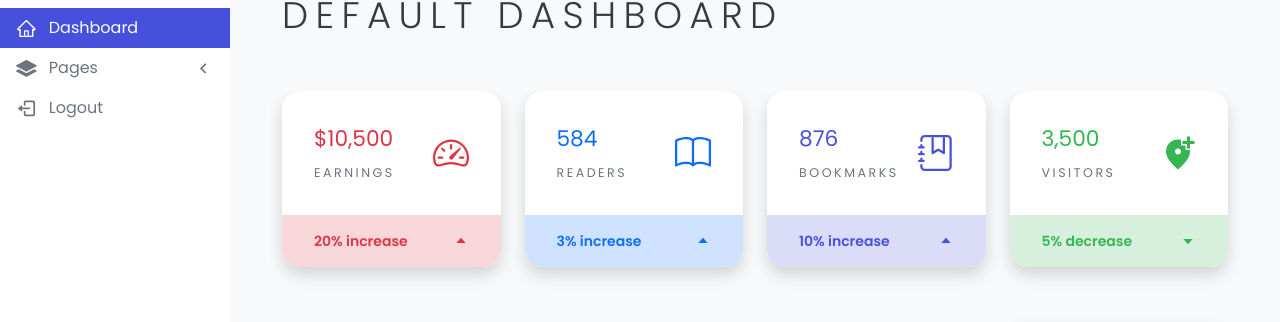
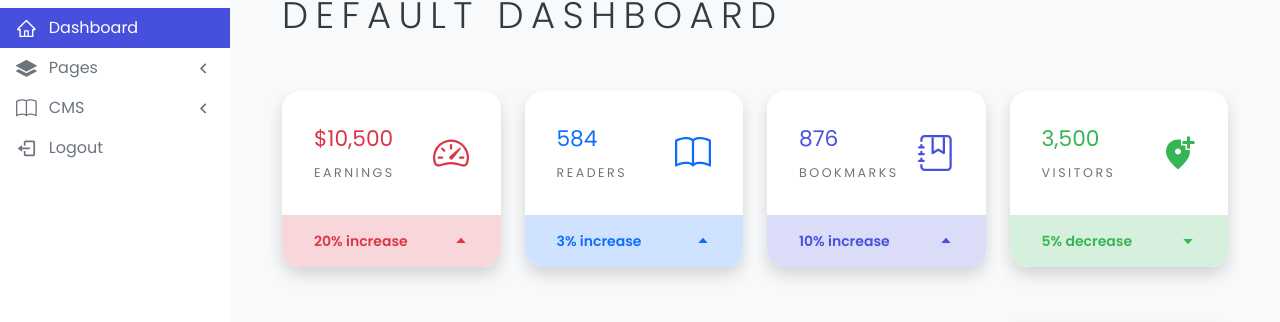
Before and after one commit to Pyae-Sone-Phone-Myint/Dashboard, a React (Vite) app: page / in a window 1280 px wide. Shown: the part 122-444 px from the top of the page. Built offline with nearby package versions, Linux system fonts and the light colour scheme; sample sign-in values are in the browser's storage.

Commit message:
create post

```diff
--- a/package.json
+++ b/package.json
@@ -21,6 +21,7 @@
     "react-chartjs-2": "^5.2.0",
     "react-dom": "^18.2.0",
     "react-icons": "^4.9.0",
+    "react-quill": "^2.0.0",
     "react-redux": "^8.1.0",
     "react-router-dom": "^6.13.0",
     "react-to-print": "^2.14.13"
--- a/src/components/Navbar/Navbar.jsx
+++ b/src/components/Navbar/Navbar.jsx
@@ -18,6 +18,7 @@ import Contact from "../../pages/contact/Contact";
 import Invoice from "../../pages/invoice/Invoice";
 import Knowledge from "../../pages/knowledge/Knowledge";
 import ProfilePage from "../../pages/profile/ProfilePage";
+import Posts from "../../pages/Posts/Posts";
 
 const Navbar = () => {
   const [sidebar, setSidebar] = useState(true);
@@ -388,6 +389,7 @@ const Navbar = () => {
                   <Route path="contacts" element={<Contact />} />
                   <Route path="invoice" element={<Invoice />} />
                   <Route path="/profile" element={<ProfilePage />} />
+                  <Route path="/cms-new-post" element={<Posts />} />
                 </Routes>
               </div>
               <Routes>
--- a/src/components/Navbar/Sidebar.jsx
+++ b/src/components/Navbar/Sidebar.jsx
@@ -2,7 +2,7 @@ import React, { useState } from "react";
 import "./sidebar.css";
 import { AiOutlineHome } from "react-icons/ai";
 import { NavLink, Navigate, useNavigate } from "react-router-dom";
-import { BsFillLayersFill } from "react-icons/bs";
+import { BsBook, BsFillLayersFill } from "react-icons/bs";
 import { MdKeyboardArrowLeft } from "react-icons/md";
 import { Card, Accordion, AccordionBody } from "@material-tailwind/react";
 import { BiLogOut } from "react-icons/bi";
@@ -90,6 +90,51 @@ const Sidebar = ({ sidebar, mOpen }) => {
               </div>
             </AccordionBody>
           </Accordion>
+          <Accordion open={open === 2}>
+            <div
+              className="sidebar-link cursor-pointer select-none"
+              onClick={() => handleOpen(2)}
+            >
+              <div className={` flex items-center ${!sidebar && "flex-col"}`}>
+                <BsBook size={"1.3rem"} />
+                <h4
+                  className={` sidebar-title ${
+                    !sidebar ? "ms-0 text-[0.75rem]" : "ms-3"
+                  }`}
+                >
+                  CMS
+                </h4>
+                <MdKeyboardArrowLeft
+                  className={` ${!sidebar ? "ms-0 -rotate-90" : "ms-auto"} ${
+                    open === 2 ? "-rotate-90" : ""
+                  } ${!sidebar && open === 2 ? "rotate-90" : ""}`}
+                  size={"1.3rem"}
+                />
+              </div>
+            </div>
+            <AccordionBody className="py-0 mx-0">
+              <div className={` ${!sidebar && "text-center"} sidebar-list`}>
+                <NavLink to={"/"} className="sidebar-link text-[calc(.75rem+.1vw)]">
+                  Posts
+                </NavLink>
+                <NavLink
+                  to={"/cms-new-post"}
+                  className="sidebar-link text-[calc(.75rem+.1vw)]"
+                >
+                  Add new post
+                </NavLink>
+                <NavLink
+                  to={"/"}
+                  className="sidebar-link text-[calc(.75rem+.1vw)]"
+                >
+                  Categories
+                </NavLink>
+                <NavLink to={"/"} className="sidebar-link text-[calc(.75rem+.1vw)]">
+                  Media Library
+                </NavLink>
+              </div>
+            </AccordionBody>
+          </Accordion>
           <div
             className={`cursor-pointer sidebar-link flex items-center ${
               !sidebar && "flex-col"
--- /dev/null
+++ b/src/pages/Posts/Posts.jsx
@@ -0,0 +1,12 @@
+import React from 'react'
+import "./Post.css"
+
+const Posts = () => {
+  return (
+    <div>
+
+    </div>
+  )
+}
+
+export default Posts
```
Also changed, not shown: src/pages/Posts/Post.css (added), 1 other file (tests, documents, lock files or other folders).
